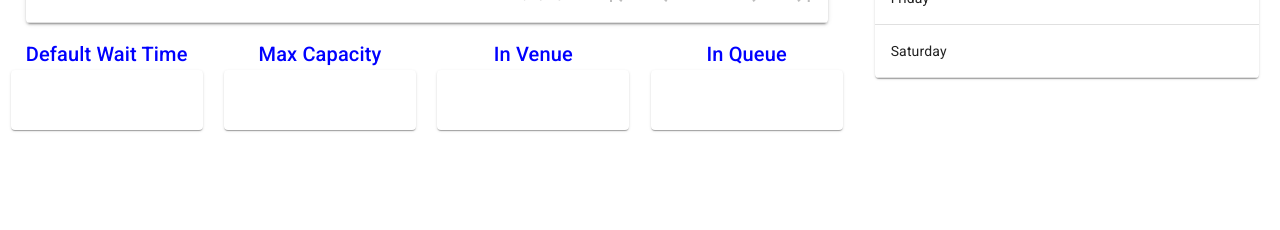
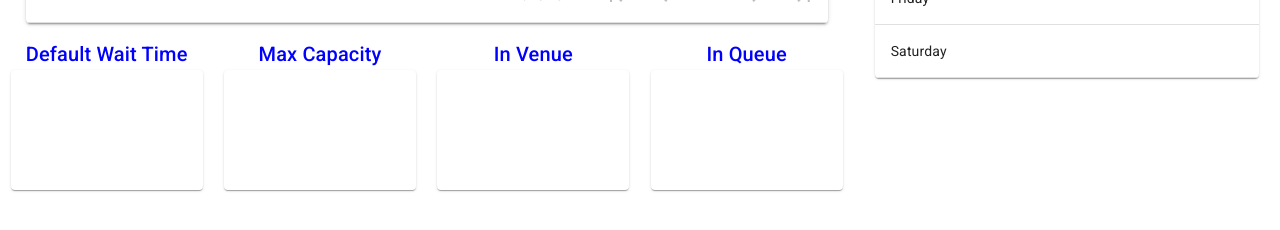
Before and after one commit to infinite-options/WIP-Web, a React (Create React App) app in the folder web/: page / in a window 1280 px wide. Shown: the part 484-714 px from the top of the page. Built offline with nearby package versions, Linux system fonts and the light colour scheme; no server answers.

Commit message:
Normalize min height for bottom buttons

```diff
--- a/web/src/components/Home/home.module.css
+++ b/web/src/components/Home/home.module.css
@@ -37,7 +37,7 @@
 
 .venueInfoButton {
     padding: 15px;
-    min-height: 30px;
+    min-height: 90px;
 }
 
 .venueInfoEditing {
```
